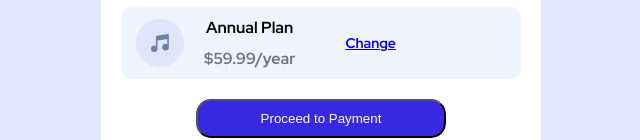
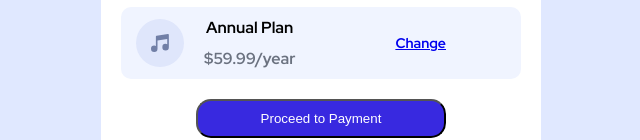
Before and after one commit to PauloLemoss/Order-Summary, a plain HTML site: page index.html in a window 1280 px wide. Shown: the part 465-605 px from the top of the page, without its empty margins (319-959 px from the left). Drawn offline with Linux system fonts and the light colour scheme.

Commit message:
alteracao change margin

```diff
--- a/src/css/style.css
+++ b/src/css/style.css
@@ -95,7 +95,7 @@ main .Annual-plan-container .price-plan{
 
 main .card .change .change-text{
     font-size: 14px;
-    margin-left: 30px;
+    margin-left: 80px;
     color: hsl(245, 75%, 52%);
 }
 
```
